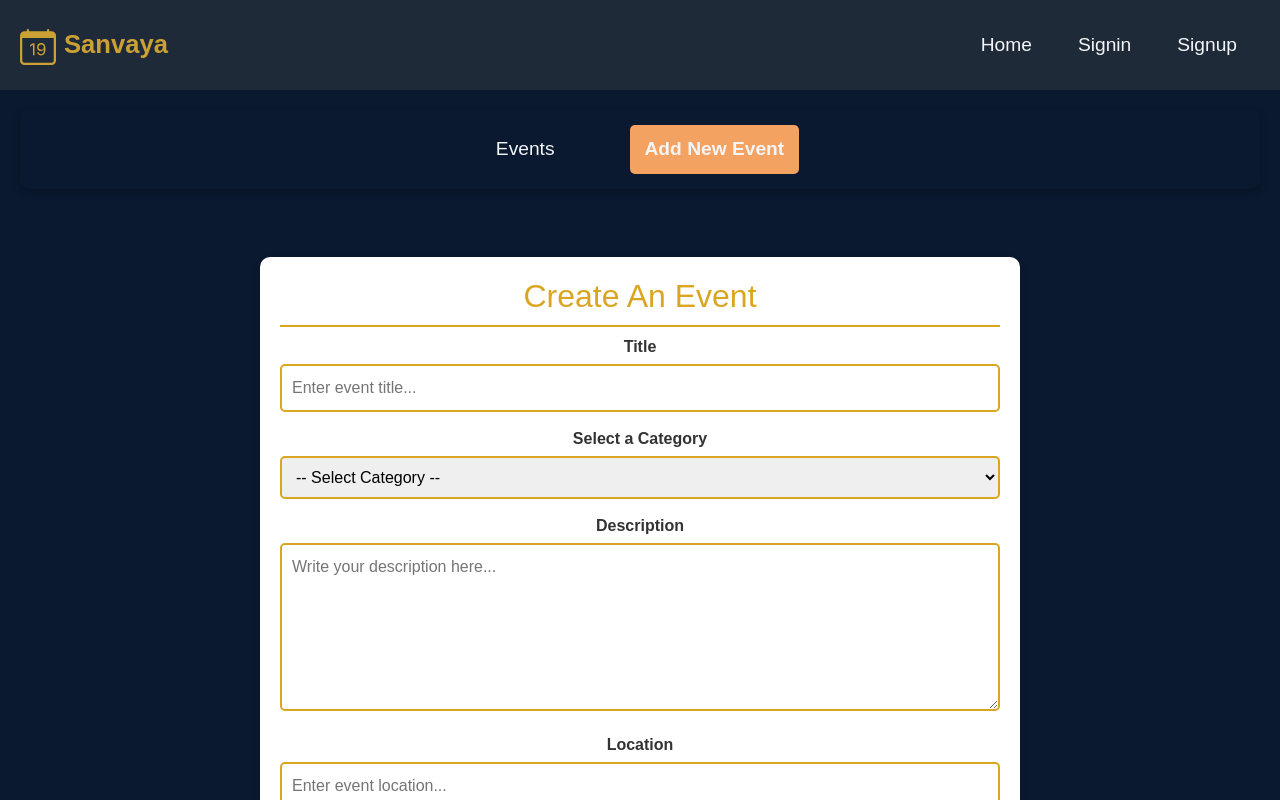
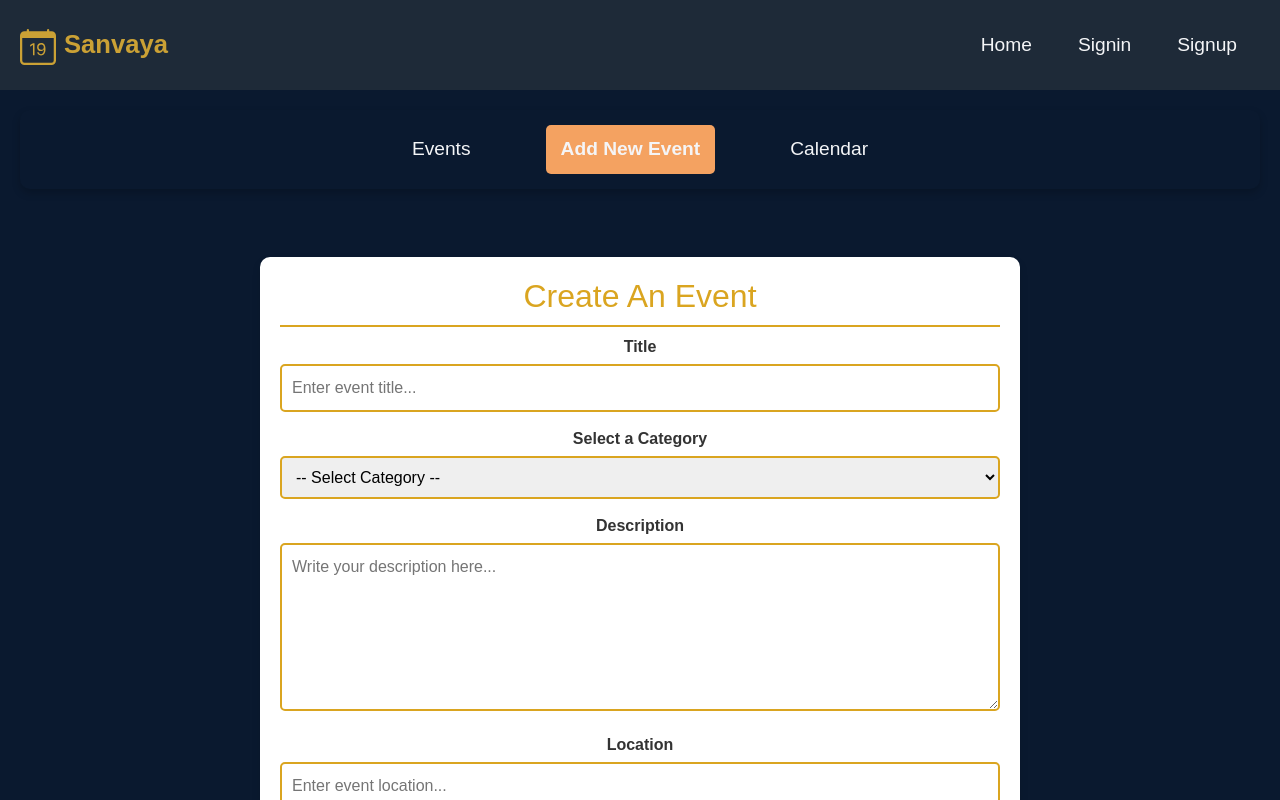
Before and after one commit to Ragi-Varshini-Reddy/ACM-Event-Portal, a React (Vite) app in the folder client/: page /author-profile/1/article in a window 1280 px wide. Shown: the top 800 px of the page. Built offline with nearby package versions, Linux system fonts and the light colour scheme; no server answers.

Commit message:
Final changes done again

```diff
--- a/client/src/components/author/AuthorProfile.jsx
+++ b/client/src/components/author/AuthorProfile.jsx
@@ -13,6 +13,7 @@ function AuthorProfile() {
         <li>
           <NavLink to = "article" className="nav-link">Add New Event</NavLink>
         </li>
+<li><NavLink to="calendar" className="nav-link text-decoration-none"> Calendar</NavLink></li>
         </ul>
       </nav>
       <div className="mt-5">
--- a/client/src/main.jsx
+++ b/client/src/main.jsx
@@ -88,6 +88,10 @@ const browserRouterObj = createBrowserRouter([
             element: <PostArticle/>
           },
           {
+            path: "calendar",
+            element: <CalendarPage />
+          },
+          {
             path: "",
             element: <Navigate to = "articles" />
           }
```
